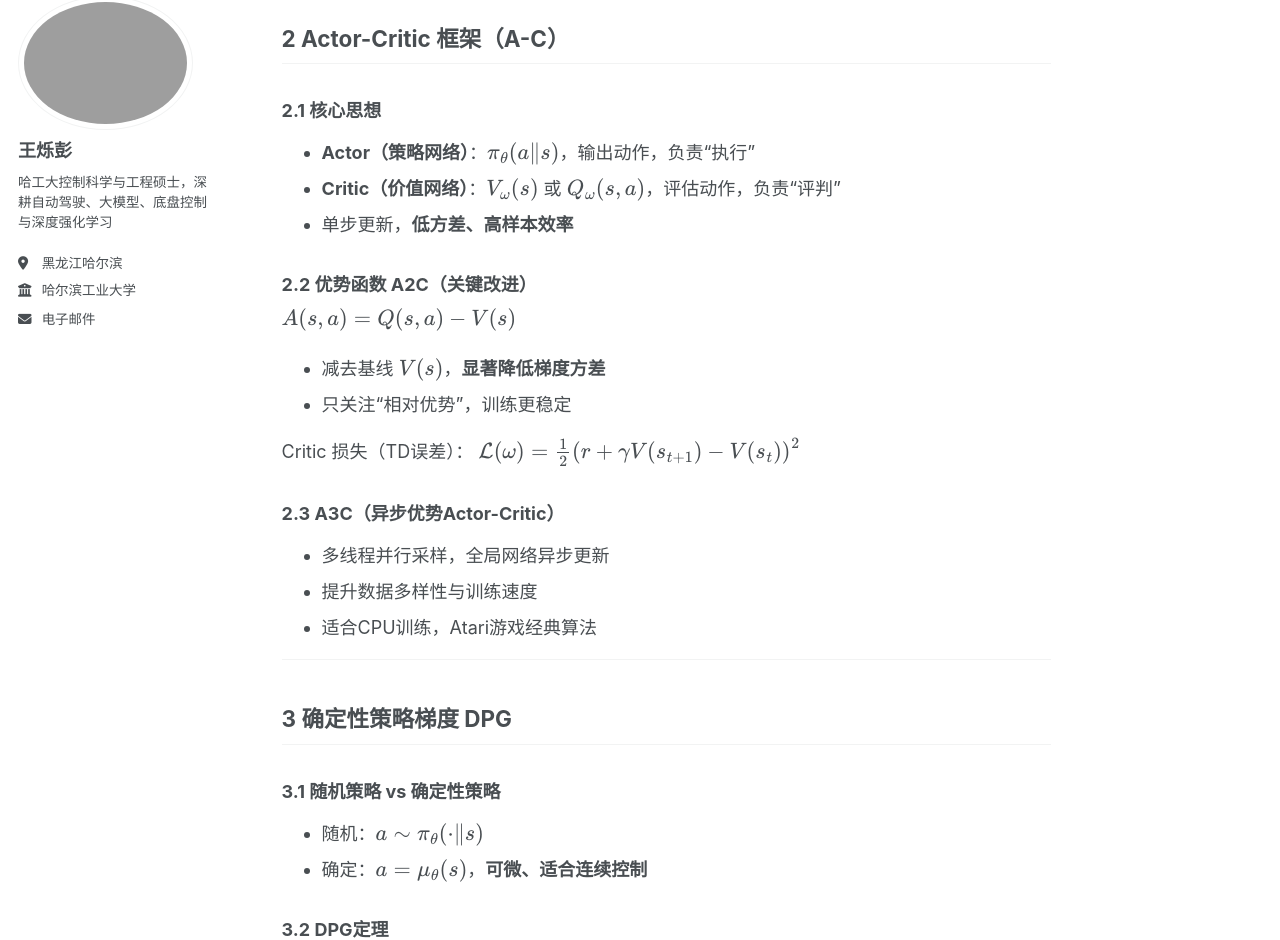
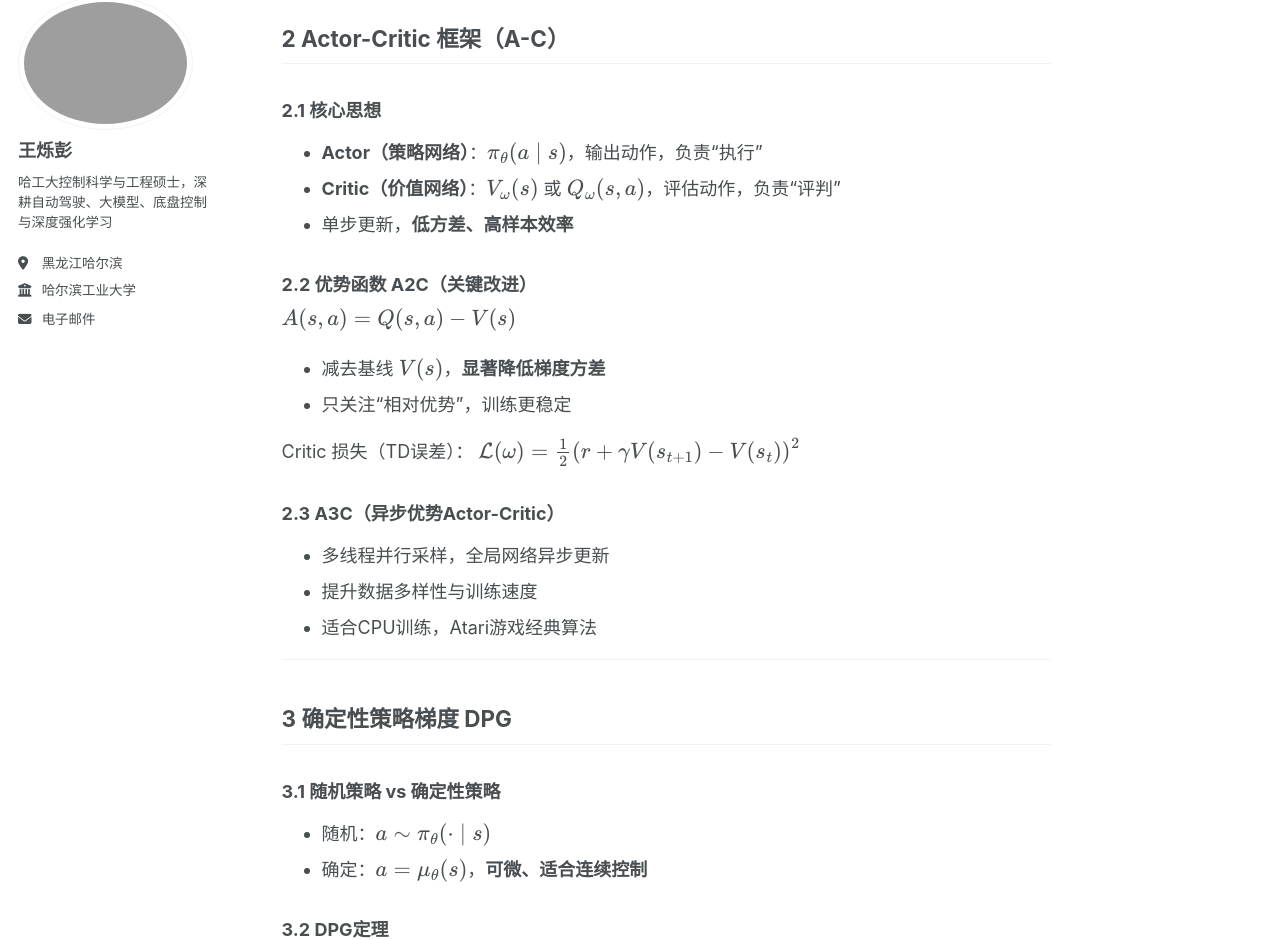
Before and after one commit to HITWang-tech/HITWang-tech.github.io, a Jekyll site: the page built from _teaching/DRL-Week2.md, in a window 1280 px wide and 1400 px high, scrolled down 871 px. Shown: the part 123-1063 px from the top of the window. Built offline with Jekyll 4.4.1, drawn with Linux system fonts in a browser that asks for light colours; a script bundle is joined from its source files by our own code; library files that are not in the unit come from our copies; some of the changed text lies outside the part shown.

Commit message:
Update DRL-Week2.md

```diff
--- a/_teaching/DRL-Week2.md
+++ b/_teaching/DRL-Week2.md
@@ -11,7 +11,7 @@ date: 2025-05-15
 
 ### 1.1 基于价值 vs 基于策略
 - **基于价值（DQN/Q-learning）**：学习Q函数，间接得到策略；离散动作友好。
-- **基于策略**：直接参数化策略 $$ \pi_\theta(a \|s) $$，输出动作分布；**天然支持连续动作**。
+- **基于策略**：直接参数化策略 $$ \pi_\theta(a \mid s) $$，输出动作分布；**天然支持连续动作**。
 
 目标函数：
 $$
@@ -38,11 +38,12 @@ $$
 
 ## 2 Actor-Critic 框架（A-C）
 ### 2.1 核心思想
-- **Actor（策略网络）**：$$ \pi_\theta(a \|s) $$，输出动作，负责“执行”
+- **Actor（策略网络）**：$$ \pi_\theta(a \mid s) $$，输出动作，负责“执行”
 - **Critic（价值网络）**：$$ V_\omega(s) $$ 或 $$ Q_\omega(s,a) $$，评估动作，负责“评判”
 - 单步更新，**低方差、高样本效率**
 
 ### 2.2 优势函数 A2C（关键改进）
+
 $$
 A(s,a)=Q(s,a)-V(s)
 $$
@@ -63,7 +64,7 @@ $$
 
 ## 3 确定性策略梯度 DPG
 ### 3.1 随机策略 vs 确定性策略
-- 随机：$$ a\sim\pi_\theta(\cdot \|s) $$
+- 随机：$$ a\sim\pi_\theta(\cdot \mid s) $$
 - 确定：$$ a=\mu_\theta(s) $$，**可微、适合连续控制**
 
 ### 3.2 DPG定理
```
